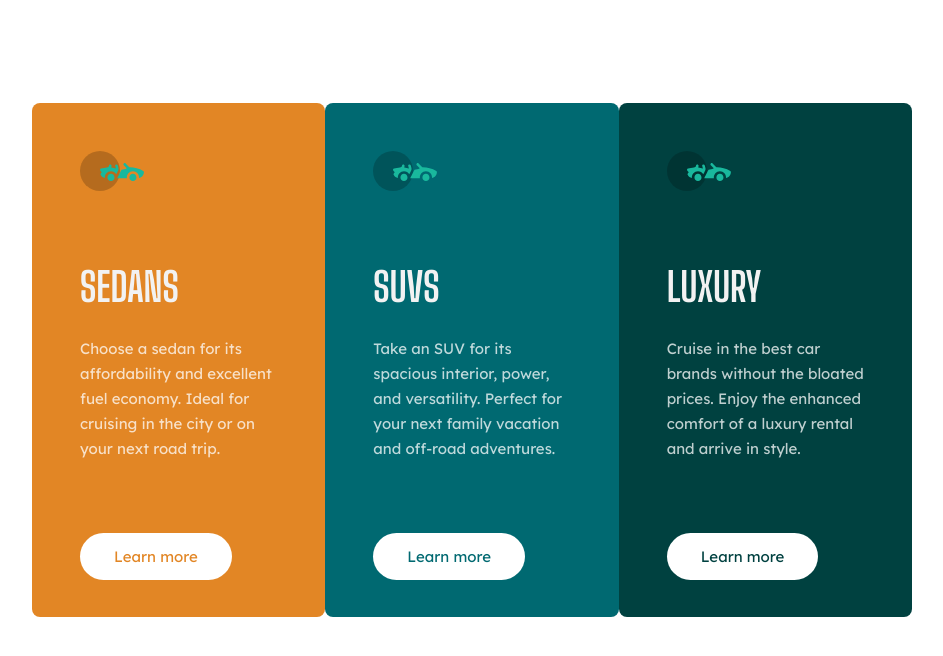
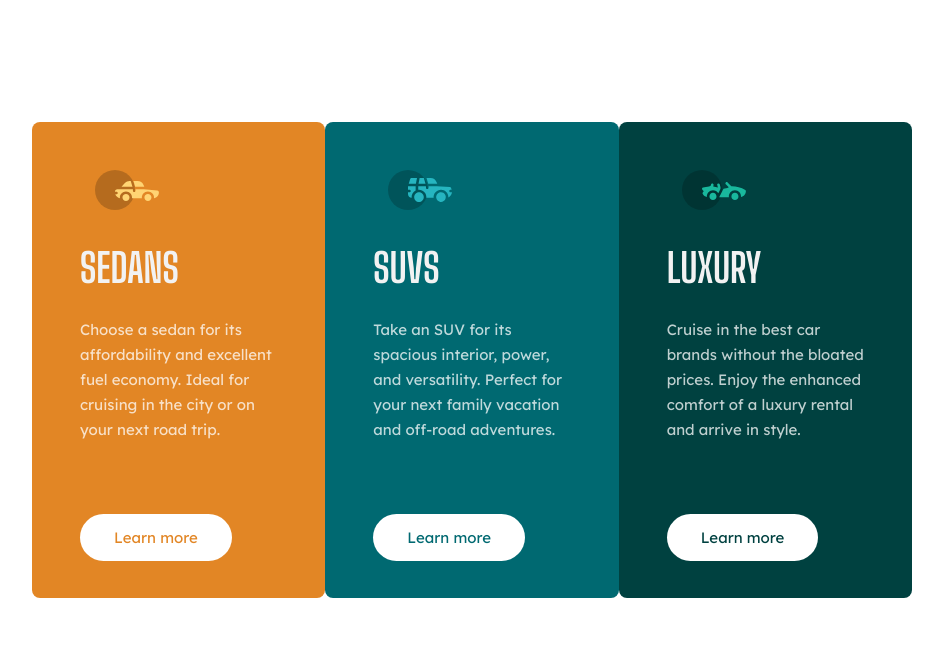
Before and after one commit to khaitbek/khaitbek-frontendmentor-cars, a plain HTML site: page index.html in a window 1280 px wide. Shown: the whole page, without its empty margins (168-1111 px from the left). Drawn offline with Linux system fonts and the light colour scheme.

Commit message:
add pseudo elements

```diff
--- a/css/main.css
+++ b/css/main.css
@@ -37,6 +37,27 @@ body {
   width: 307px;
   padding: 48px;
   border-radius: 8px;
+}
+
+.cars-item::before{
+  content: '';
+  display: block;
+  width: 64px;
+  height: 40px;
+  background-position: center;
+  background-size: 64px 40px;
+  margin-left: 15px;
+}
+
+.cars-item:nth-child(1)::before{
+  background-image: url("../images/icon-sedan.svg");
+}
+
+.cars-item:nth-child(2)::before{
+  background-image: url("../images/icon-suv.svg");
+}
+.cars-item:nth-child(3)::before{
+  background-image: url("../images/icon-luxury.svg");
 }
 
 .item-img {
--- a/index.html
+++ b/index.html
@@ -18,19 +18,16 @@
   <body>
     <ul class="cars-list">
         <li class="cars-item bg-coral">
-            <img class="item-img" src="./images/icon-luxury.svg" alt="icon" width="64" height="40">
             <h2 class="item-title">Sedans</h2>
             <p class="item-text">Choose a sedan for its affordability and excellent fuel economy. Ideal for cruising in the city or on your next road trip.</p>
             <a href="#" class="item-link sedans-link">Learn more</a>
         </li>
         <li class="cars-item bg-blue">
-            <img class="item-img" src="./images/icon-luxury.svg" alt="icon" width="64" height="40">
             <h2 class="item-title">SUVs</h2>
             <p class="item-text">Take an SUV for its spacious interior, power, and versatility. Perfect for your next family vacation and off-road adventures.</p>
             <a href="#" class="item-link suvs-link">Learn more</a>
         </li>
         <li class="cars-item bg-darkblue">
-            <img class="item-img" src="./images/icon-luxury.svg" alt="icon" width="64" height="40">
             <h2 class="item-title">Luxury</h2>
             <p class="item-text">Cruise in the best car brands without the bloated prices. Enjoy the enhanced comfort of a luxury rental and arrive in style. </p>
             <a href="#" class="item-link luxury-link">Learn more</a>
```
